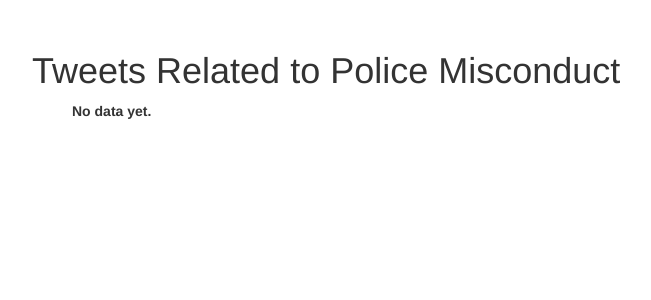
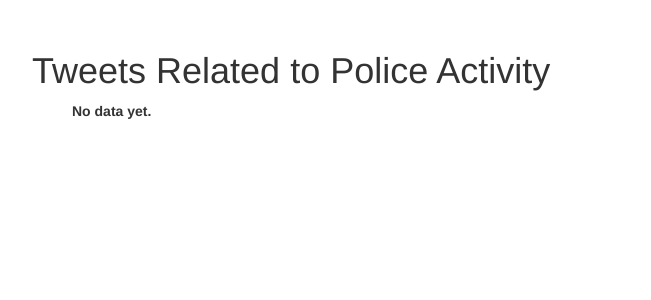
Before and after one commit to ksl0/generic_keyword_search, a Django app: template data/templates/data/index.html in a window 1280 px wide. Shown: the top 300 px of the page, without its empty margins (96-747 px from the left). Run offline with Django 3.2, Linux system fonts and the light colour scheme; the template is opened without the code that fills it, so the values that code supplies are empty; some libraries are stand-ins or nearby versions.

Commit message:
less offensive template

```diff
--- a/data/templates/data/index.html
+++ b/data/templates/data/index.html
@@ -6,7 +6,7 @@
 <link rel="stylesheet" type="text/css" href="{% static 'data/style.css' %}" />
 
 <body>
-<h1> Tweets Related to Police Misconduct </h1>
+<h1> Tweets Related to Police Activity</h1>
 <ul>
 {% for data in datapoints %}
 
```
